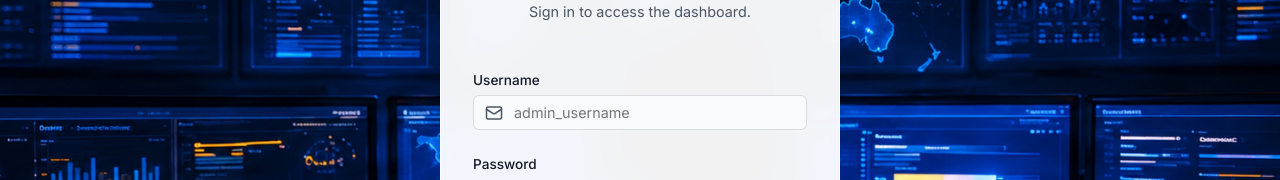
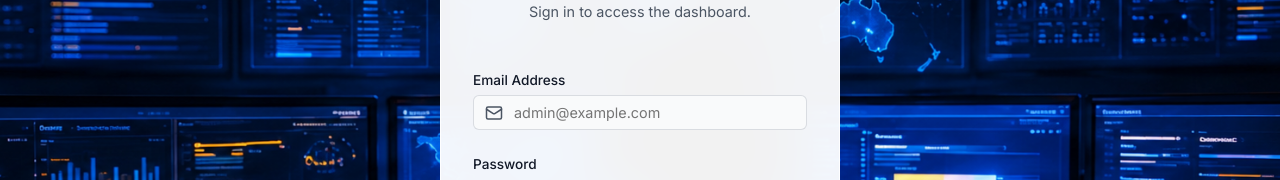
Before and after one commit to N7732/DataCollectionApp, a React (Vite) app in the folder Frontend/collectForm/: page /login in a window 1280 px wide. Shown: the part 279-459 px from the top of the page. Built offline with nearby package versions, Linux system fonts and the light colour scheme.

Commit message:
Change login to use email instead of username

```diff
--- a/Frontend/collectForm/src/components/Login.jsx
+++ b/Frontend/collectForm/src/components/Login.jsx
@@ -4,7 +4,7 @@ import logo from '../assets/logo.jpeg';
 import { Lock, Mail } from 'lucide-react';
 
 export default function Login() {
-  const [credentials, setCredentials] = useState({ username: '', password: '' });
+  const [credentials, setCredentials] = useState({ email: '', password: '' });
   const [error, setError] = useState('');
   const [isLoading, setIsLoading] = useState(false);
   const navigate = useNavigate();
@@ -26,7 +26,7 @@ export default function Login() {
           'Content-Type': 'application/json',
         },
         body: JSON.stringify({
-          username: credentials.username,
+          email: credentials.email,
           password: credentials.password
         }),
       });
@@ -42,7 +42,7 @@ export default function Login() {
 
         navigate('/trustcollecteddatastudents');
       } else {
-        setError(data.error || 'Invalid username or password. Please try again.');
+        setError(data.error || 'Invalid email or password. Please try again.');
       }
     } catch (err) {
       console.error('Login error:', err);
@@ -72,18 +72,18 @@ export default function Login() {
 
         <form onSubmit={handleLogin}>
           <div className="form-group" style={{ position: 'relative' }}>
-            <label className="form-label" style={{ color: '#111827' }}>Username</label>
+            <label className="form-label" style={{ color: '#111827' }}>Email Address</label>
             <div style={{ position: 'relative' }}>
               <Mail size={18} style={{ position: 'absolute', left: '12px', top: '50%', transform: 'translateY(-50%)', color: 'var(--text-muted)' }} />
               <input
-                type="text"
-                name="username"
-                value={credentials.username}
+                type="email"
+                name="email"
+                value={credentials.email}
                 onChange={handleInputChange}
                 className="form-control"
                 style={{ paddingLeft: '2.5rem', backgroundColor: '#f9fafb' }}
                 required
-                placeholder="admin_username"
+                placeholder="admin@example.com"
               />
             </div>
           </div>
```
Also changed, not shown: 1 other file (tests, documents, lock files or other folders).
